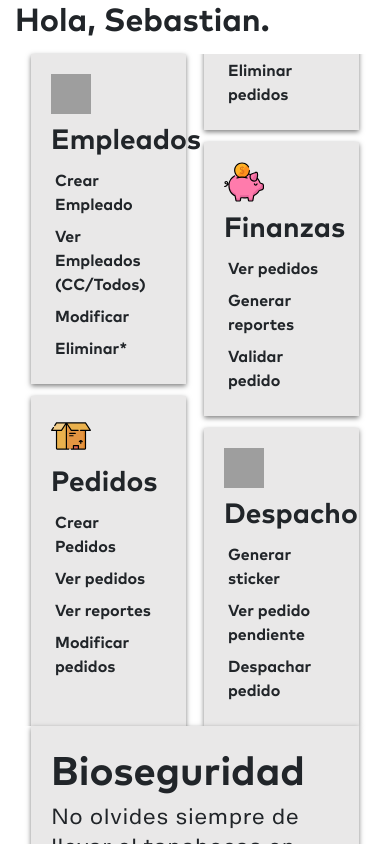
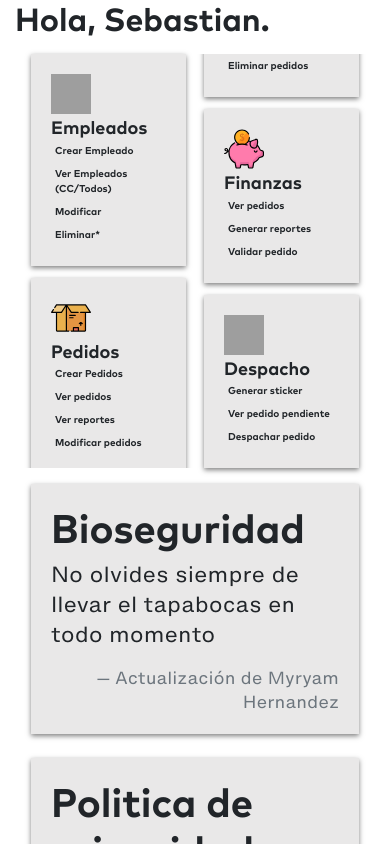
Before and after one commit to Qubit-Software/Frontend-Ladrillera, an Angular app: page /home in a window 390 px wide. Shown: the top 844 px of the page. Built offline with nearby package versions, Linux system fonts and the light colour scheme; grey boxes are pictures that could not be loaded.

Commit message:
Text wrap en home, correccion fuentes en responsive, pointer selector en elementos y hover de seleccion

```diff
--- a/src/app/Pages/home/home.component.css
+++ b/src/app/Pages/home/home.component.css
@@ -12,7 +12,7 @@
 }
 #icons, #titles{
     vertical-align: middle;
-    display: inline-block;
+    display: inline;
 }
 
 .card{
@@ -27,6 +27,9 @@
 .list-group-item{
     background: transparent;
 }
+.list-group-item:hover{
+    background: rgba(180, 180, 180, 0.5);
+}
 .bg-secondary {
     background-color: rgb(233, 232, 232)!important;
 
@@ -34,3 +37,14 @@
 .card-columns{
     column-count: 2;
 }
+
+
+@media (max-width: 992px) {
+    .list-group-item{
+        background: transparent;
+        font-size: x-small;
+    }
+    #titles{
+        font-size: large;
+    }
+}
--- a/src/app/Pages/home/home.component.html
+++ b/src/app/Pages/home/home.component.html
@@ -9,7 +9,7 @@
   <!--Modules-->
   <div class="row">
     <!--Col 1-->
-    <div class="col-md-12 col-lg-6 ">
+    <div class="col-md-12 col-lg-6 mb-3">
       <div class="container">
         <div class="row">
           <div class="col-12">
@@ -25,10 +25,10 @@
                   <h3 id="titles" class="mt-2 titles ">Empleados</h3>
 
                   <ul class="list-group list-group-flush">
-                    <li routerLink="/createEmployees" class="list-group-item titles ">Crear Empleado</li>
-                    <li routerLink="/createEmployees" class="list-group-item titles">Ver Empleados (CC/Todos)</li>
-                    <li routerLink="/createEmployees" class="list-group-item titles">Modificar</li>
-                    <li routerLink="/createEmployees" class="list-group-item titles">Eliminar*</li>
+                    <li class="list-group-item titles"><a routerLink="/createEmployees" href="#">Crear Empleado</a></li>
+                    <li class="list-group-item titles"><a routerLink="/createEmployees" href="#">Ver Empleados (CC/Todos)</a></li>
+                    <li class="list-group-item titles"><a routerLink="/createEmployees" href="">Modificar</a></li>
+                    <li class="list-group-item titles"><a routerLink="/createEmployees" href="">Eliminar*</a></li>
                   </ul>
 
                 </div>
@@ -44,11 +44,11 @@
                   <h3 id="titles" class="mt-2 titles">Pedidos</h3>
 
                   <ul class="list-group list-group-flush">
-                    <li class="list-group-item titles">Crear Pedidos</li>
-                    <li class="list-group-item titles">Ver pedidos</li>
-                    <li class="list-group-item titles">Ver reportes</li>
-                    <li class="list-group-item titles">Modificar pedidos</li>
-                    <li class="list-group-item titles">Eliminar pedidos</li>
+                    <li class="list-group-item titles"><a href="">Crear Pedidos</a> </li>
+                    <li class="list-group-item titles"><a href="">Ver pedidos</a> </li>
+                    <li class="list-group-item titles"><a href="">Ver reportes</a> </li>
+                    <li class="list-group-item titles"><a href="">Modificar pedidos</a> </li>
+                    <li class="list-group-item titles"><a href="">Eliminar pedidos</a> </li>
 
                   </ul>
 
@@ -64,9 +64,9 @@
                   <h3 id="titles" class="mt-2 titles">Finanzas</h3>
 
                   <ul class="list-group list-group-flush">
-                    <li class="list-group-item titles">Ver pedidos</li>
-                    <li class="list-group-item titles">Generar reportes</li>
-                    <li class="list-group-item titles">Validar pedido</li>
+                    <li class="list-group-item titles"><a href="">Ver pedidos</a> </li>
+                    <li class="list-group-item titles"><a href="">Generar reportes</a> </li>
+                    <li class="list-group-item titles"><a href="">Validar pedido</a> </li>
                   </ul>
 
                 </div>
@@ -78,12 +78,12 @@
                     <img id="icons" src="../../../assets/Iconos/new.svg" width="40" height="40" alt="handShake"
                       class="mr-2">
                   </picture>
-                  <h3 id="titles" class="mt-2 titles">Despacho</h3>
+                  <h3 id="titles" class="mt-2 titles card-title">Despacho</h3>
 
                   <ul class="list-group list-group-flush">
-                    <li class="list-group-item titles">Generar sticker</li>
-                    <li class="list-group-item titles">Ver pedido pendiente</li>
-                    <li class="list-group-item titles">Despachar pedido</li>
+                    <li class="list-group-item titles"><a href="">Generar sticker</a> </li>
+                    <li class="list-group-item titles"><a href="">Ver pedido pendiente</a> </li>
+                    <li class="list-group-item titles"><a href="">Despachar pedido</a> </li>
                   </ul>
 
                 </div>
--- a/src/app/app.component.html
+++ b/src/app/app.component.html
@@ -1,6 +1,6 @@
 <div class="container-fluid">
   <!--Nav Bar starts-->
-  <div *ngIf="token" class="row">
+  <div *ngIf="tokenActive" class="row">
     <div id="containerNav" class="col-lg-12">
       <nav class="navbar navbar-expand-lg navbar-light bg-light">
         <a class="navbar-brand px-5 py-2" href="#">
--- a/src/app/app.component.ts
+++ b/src/app/app.component.ts
@@ -13,7 +13,7 @@ export class AppComponent implements OnInit {
   ngOnInit(): void {
     var size;
     var elemento = document.getElementsByClassName("dropdown-submenu");
-
+    var tokenActive;
     size = window.innerWidth;
     if (size <= 990) {
       for (let i = 0; i < elemento.length; i++) {
@@ -41,6 +41,6 @@ export class AppComponent implements OnInit {
 
     window.onresize = reportWindowSize;
   }
- token=this.auth.readToken();;
+  tokenActive=this.auth.readToken();;
   title = 'Ladrillera21';
 }
```
